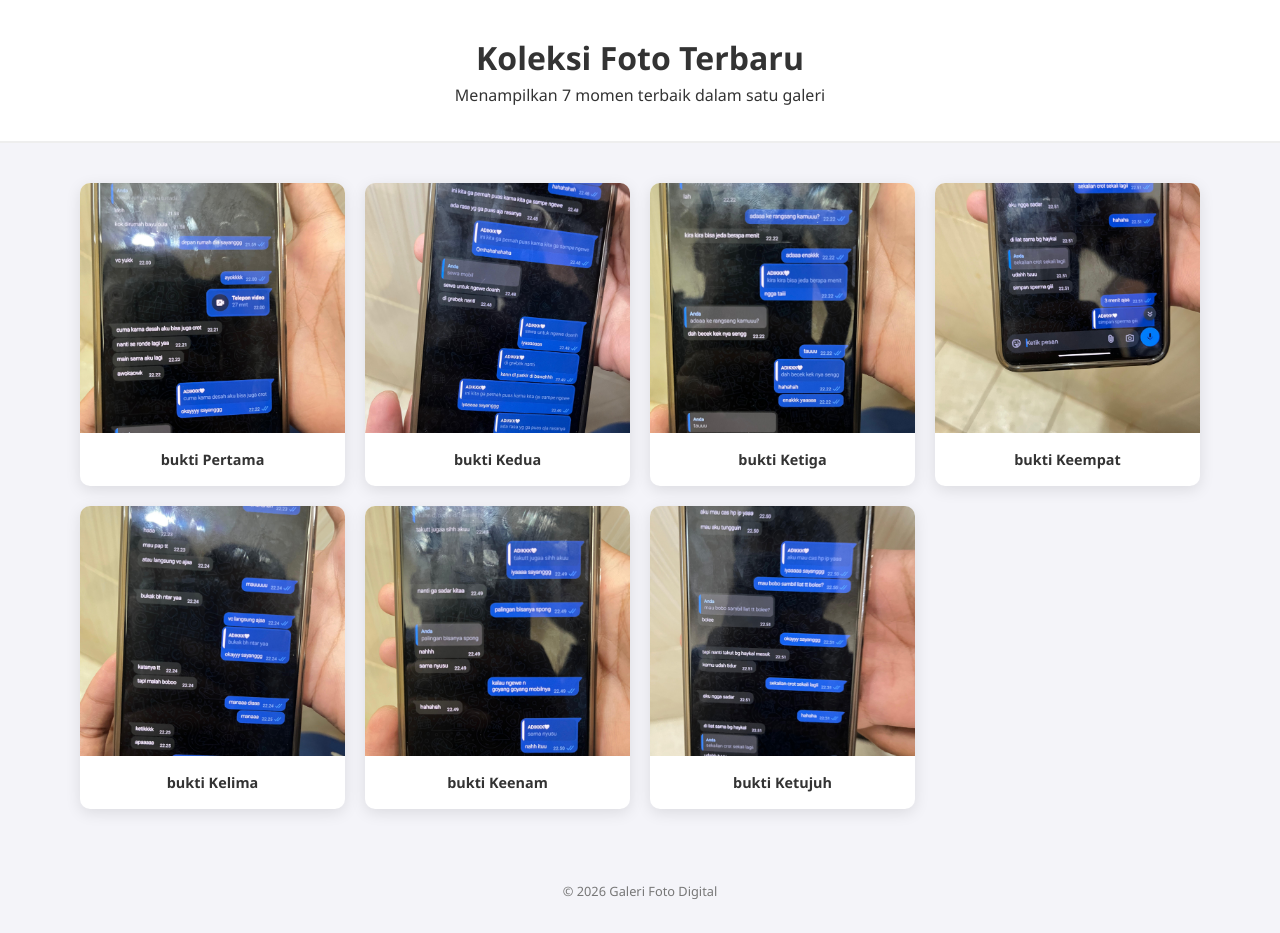
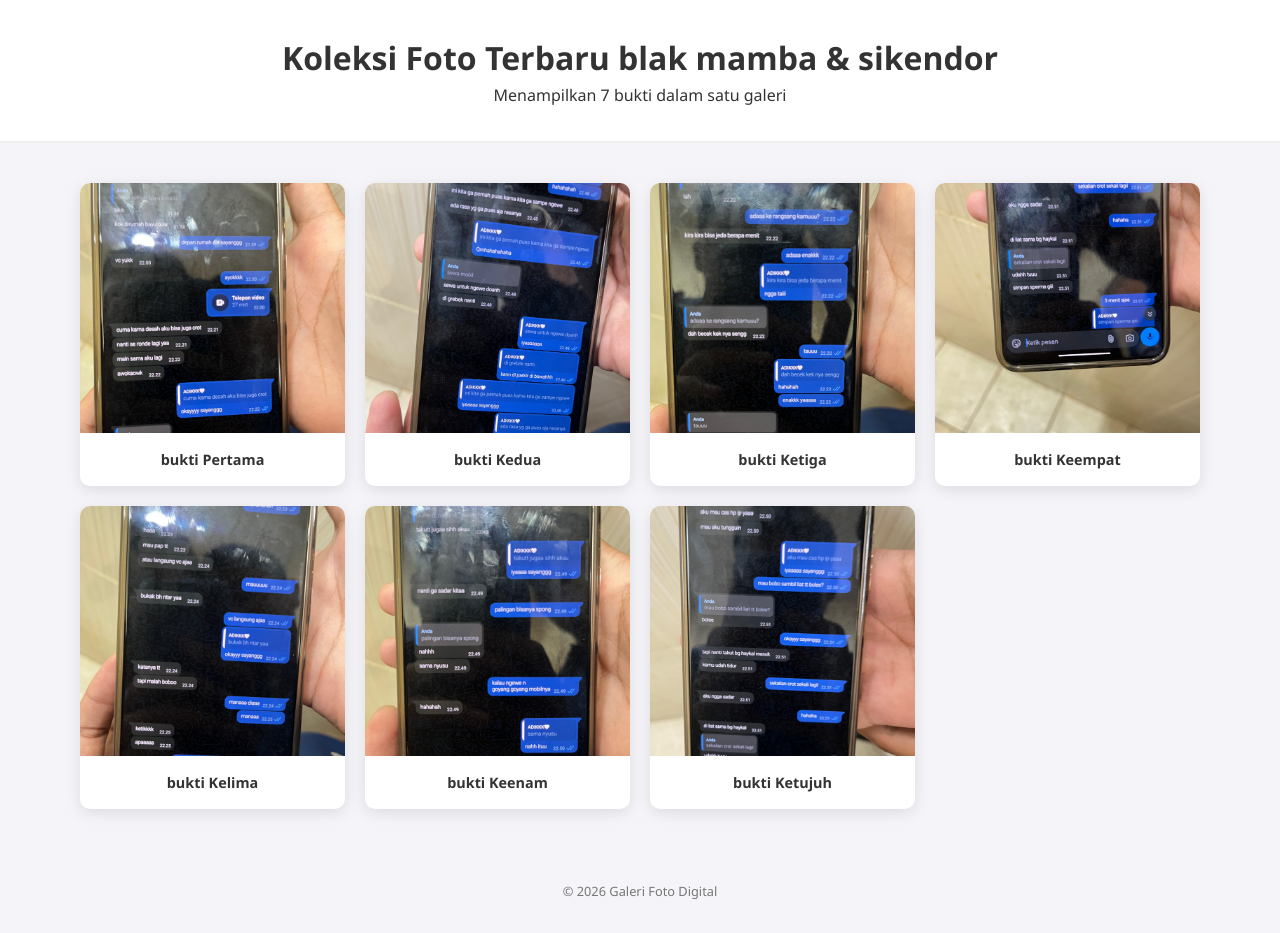
Before and after one commit to MZF-id/wkwkwk, a plain HTML site: page index.html in a window 1280 px wide. Drawn offline with Linux system fonts and the light colour scheme.

Commit message:
index.html

```diff
--- a/index.html
+++ b/index.html
@@ -9,8 +9,8 @@
 <body>
 
     <header>
-        <h1>Koleksi Foto Terbaru</h1>
-        <p>Menampilkan 7 momen terbaik dalam satu galeri</p>
+        <h1>Koleksi Foto Terbaru blak mamba & sikendor</h1>
+        <p>Menampilkan 7 bukti dalam satu galeri</p>
     </header>
 
     <main class="gallery-container">
```
